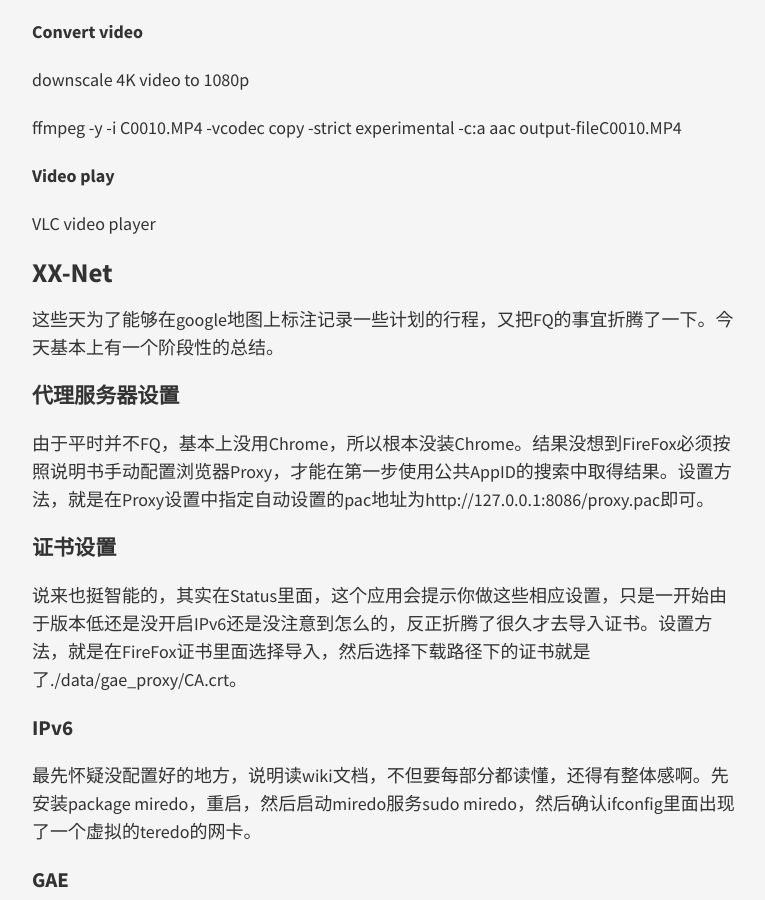
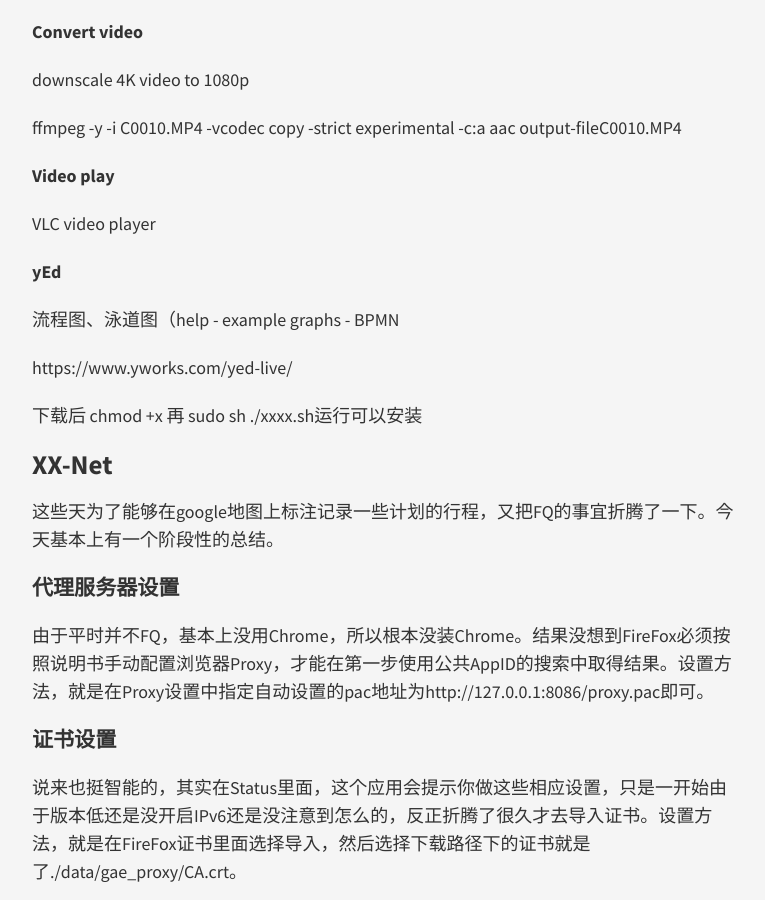
Before and after one commit to Dinneth/myblog, a Jekyll site: the page built from _posts/2018-02-07-Git-Jekyll-Ubuntu.md, in a window 1280 px wide and 900 px high, scrolled down 7118 px. Shown: the whole window, without its empty margins (253-1018 px from the left). Built offline with Jekyll 4.4.1, drawn with Linux system fonts in a browser that asks for light colours.

Commit message:
new post

```diff
--- a/_posts/2018-02-07-Git-Jekyll-Ubuntu.md
+++ b/_posts/2018-02-07-Git-Jekyll-Ubuntu.md
@@ -242,6 +242,14 @@ ffmpeg -y -i C0010.MP4 -vcodec copy -strict experimental -c:a aac output-fileC00
 
 VLC video player
 
+#### yEd
+
+流程图、泳道图（help - example graphs - BPMN
+
+https://www.yworks.com/yed-live/
+
+下载后 chmod +x 再 sudo sh ./xxxx.sh运行可以安装
+
 
 ## XX-Net
 
```
Also changed, not shown: _posts/2018-10-30-世界是不可知的.md (+2 -0 lines), _posts/2018-10-31-世界上有两种人.md (+2 -0 lines), _posts/2019-01-15-为了不失去.md (added, +8 -0 lines), _posts/2019-02-02-数据驱动的内容服务.md (added, +18 -0 lines).
